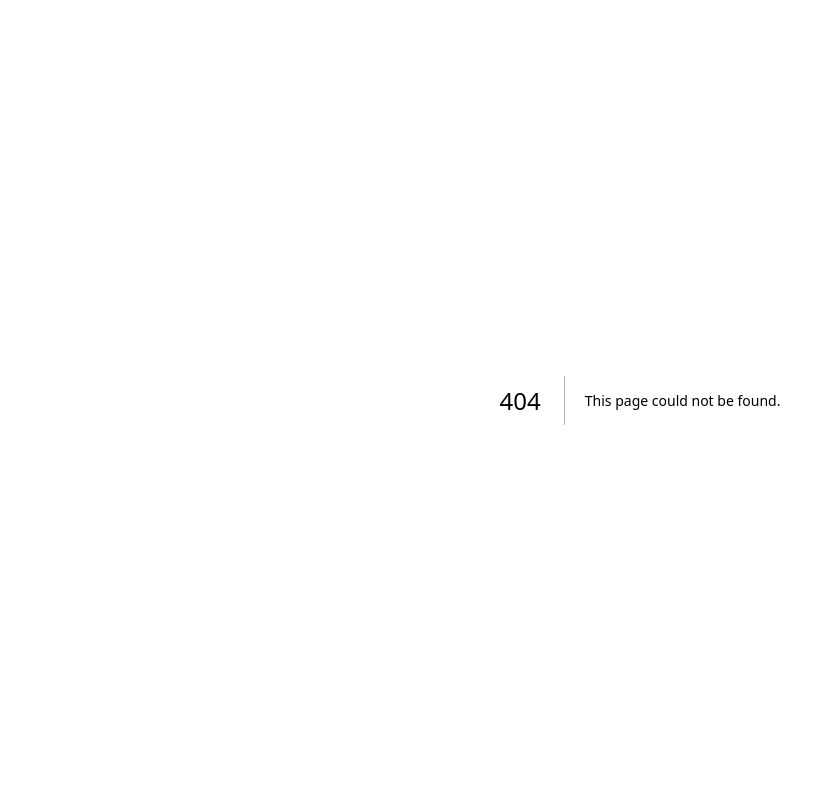
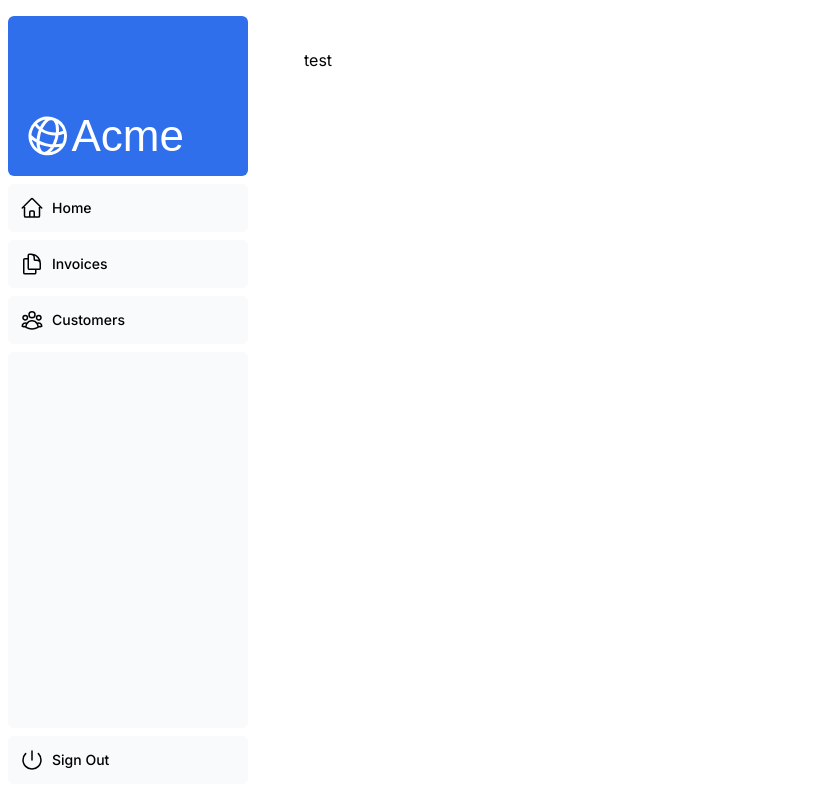
Before and after one commit to AI-4o/Impronte-gestionale, a Next.js app: page /dashboard/test in a window 1280 px wide. Before the commit this address had no page. Shown: the whole page, without its empty margins (0-835 px from the left). Built offline with nearby package versions, Linux system fonts and the light colour scheme; a web font is replaced by a local one.

Commit message:
add navigation

```diff
--- /dev/null
+++ b/app/dashboard/(test)/test/page.tsx
@@ -0,0 +1,5 @@
+// this is in the routre group 'test', its route is /dashboard/test
+
+export default function Page() {
+    return <div>test</div>
+}
--- a/app/ui/dashboard/nav-links.tsx
+++ b/app/ui/dashboard/nav-links.tsx
@@ -1,9 +1,12 @@
+'use client';
 import {
   UserGroupIcon,
   HomeIcon,
   DocumentDuplicateIcon,
 } from '@heroicons/react/24/outline';
 import Link from 'next/link';
+import { usePathname } from 'next/navigation';
+import clsx from 'clsx'
 
 // Map of links to display in the side navigation.
 // Depending on the size of the application, this would be stored in a database.
@@ -18,6 +21,7 @@
 ];
 
 export default function NavLinks() {
+  const pathname = usePathname();
   return (
     <>
       {links.map((link) => {
@@ -26,7 +30,12 @@
           <Link
             key={link.name}
             href={link.href}
-            className="flex h-[48px] grow items-center justify-center gap-2 rounded-md bg-gray-50 p-3 text-sm font-medium hover:bg-sky-100 hover:text-blue-600 md:flex-none md:justify-start md:p-2 md:px-3"
+            className={clsx(
+              'flex h-[48px] grow items-center justify-center gap-2 rounded-md bg-gray-50 p-3 text-sm font-medium hover:bg-sky-100 hover:text-blue-600 md:flex-none md:justify-start md:p-2 md:px-3',
+              {
+                'bg-sky-100 text-blue-600': pathname === link.href,
+              },
+            )}
           >
             <LinkIcon className="w-6" />
             <p className="hidden md:block">{link.name}</p>
--- a/package.json
+++ b/package.json
@@ -12,7 +12,7 @@
     "autoprefixer": "10.4.19",
     "bcrypt": "^5.1.1",
     "clsx": "^2.1.1",
-    "next": "15.0.0-canary.56",
+    "next": "15.0.0-canary.87",
     "next-auth": "5.0.0-beta.19",
     "postcss": "8.4.38",
     "react": "19.0.0-rc-f38c22b244-20240704",
```
Also changed, not shown: app/dashboard/(overview)/invoices/page.tsx (renamed from app/dashboard/(test)/invoices/page.tsx), 1 other file (tests, documents, lock files or other folders).
